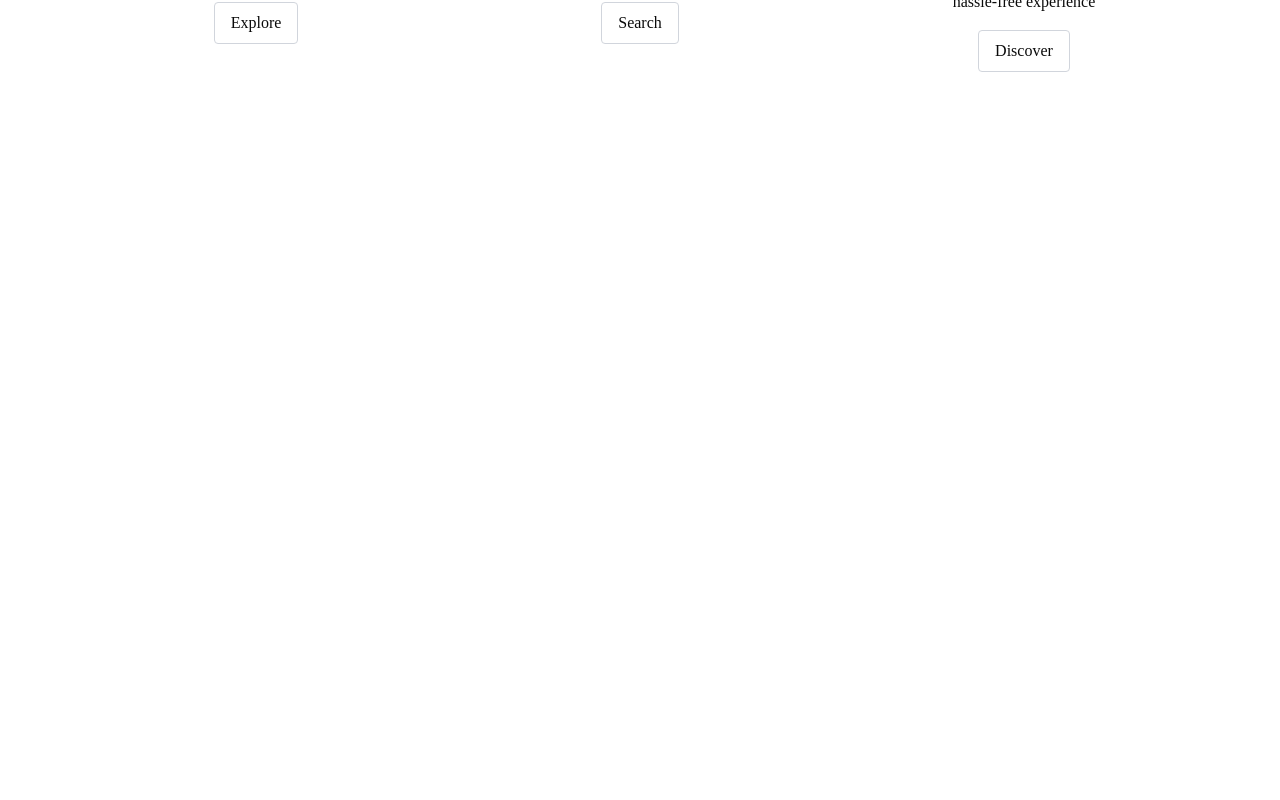
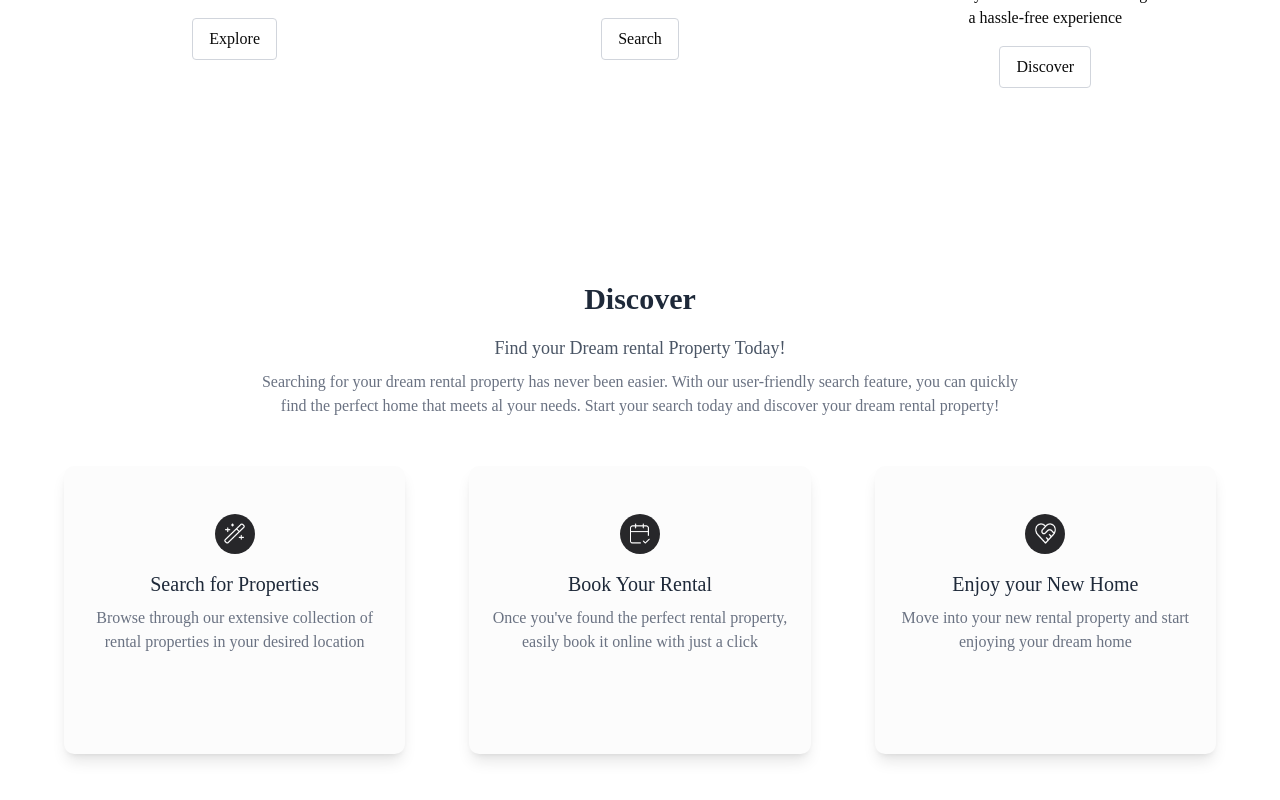
Before and after one commit to Tega96/fayhoo-haven, a Next.js app in the folder client/: page /landing in a window 1280 px wide. Shown: the part 1358-2158 px from the top of the page. Before the commit the page ends 1526 px from the top, so only its background shows below. Built offline with nearby package versions, Linux system fonts and the light colour scheme; no server answers.

Commit message:
Implement the discover section

```diff
--- /dev/null
+++ b/client/src/app/(nodashboard)/landing/DiscoverSection.tsx
@@ -0,0 +1,106 @@
+"use client"
+
+import { motion } from 'framer-motion';
+import Image from 'next/image';
+
+const containerVariants = {
+    hidden: {opacity: 0},
+    visible: {
+        opacity: 1,
+        y: 0,
+        transition: {
+            staggerChildren: 0.2
+        }
+    }
+}
+
+const itemVariants = {
+    hidden: {opacity: 0, y: 20},
+    visible: {opacity: 1, y: 0}
+}
+
+const DISCOVER = [
+    {
+        imageSrc: '/landing-icon-wand.png',
+        title: 'Search for Properties',
+        description: "Browse through our extensive collection of rental properties in your desired location"
+    },
+    {
+        imageSrc: '/landing-icon-calendar.png',
+        title: 'Book Your Rental',
+        description: "Once you've found the perfect rental property, easily book it online with just a click"
+    },
+    {
+        imageSrc: '/landing-icon-heart.png',
+        title: 'Enjoy your New Home',
+        description: "Move into your new rental property and start enjoying your dream home"
+    }
+
+]
+
+const DiscoverSection = () => {
+  return (
+    <motion.div
+        initial="hidden"
+        whileInView="visible"
+        viewport={{ once: true, amount: 0.8 }}
+        variants={{containerVariants}}
+        className='py-12 mb-16 bg-white'
+    >
+        <div className="max-w-6xl xl:max-w-7xl mx-auto px-6 sm:px-8 lg:px-12 xl:px-16">
+            <motion.div
+                variants={itemVariants}
+                className="my-12 text-center"
+            >
+                <h2 className="text-3xl font-semibold leading-tight text-gray-800">
+                    Discover
+                </h2>
+                <p className="mt-4 text-lg text-gray-600">
+                    Find your Dream rental Property Today!
+                </p>
+                <p className="mt-2 text-gray-500 max-w-3xl mx-auto">
+                    Searching for your dream rental property has never been easier.
+                    With our user-friendly search feature, you can quickly find the perfect
+                    home that meets al your needs. Start your search today and discover your dream rental property!
+                </p>
+            </motion.div>
+            <div className="grid grid-cols-1 md:grid-cols-3 gap-8 lg:gap-12 xl:gap-16">
+                {DISCOVER.map((card, index) => (
+                    <motion.div key={index} variants={itemVariants}>
+                        <DiscoverCard {...card}/>
+                    </motion.div>
+
+                ))}
+            </div>
+
+        </div>
+
+    </motion.div>
+  )
+}
+
+interface DiscoverCardProps {
+    imageSrc: string;
+    title: string;
+    description: string;
+}
+
+const DiscoverCard = ({imageSrc, title, description}: DiscoverCardProps) => {
+    return (
+        <div className="px-4 py-12 shadow-lg rounded-lg bg-primary-50 md:h-72 text-center">
+            <div className="bg-primary-700 p-[0.6rem] rounded-full mb-4 h-10 w-10 mx-auto">
+                <Image
+                    src={imageSrc}
+                    width={30}
+                    height={30}
+                    alt={title}
+                    className="w-full h-full"
+                />
+            </div>
+            <h3 className="text-xl font-medium text-gray-800 mt-4">{title}</h3>
+            <p className="mt-2 text-base text-gray-500">{description}</p>
+        </div>
+    )
+}
+
+export default DiscoverSection;
--- a/client/src/app/(nodashboard)/landing/FeatureSection.tsx
+++ b/client/src/app/(nodashboard)/landing/FeatureSection.tsx
@@ -25,7 +25,7 @@
   return (
     <motion.div
         initial="hidden"
-        whileInView={"visible"}
+        whileInView="visible"
         viewport={{ once: true }}
         variants={{containerVariants}}
         className='py-24 px-6 sm:px-8 lg:px-12 xl:px-16 bg-white'
@@ -37,8 +37,8 @@
             >
                 Quickly find the home you want using our effective search filters!
             </motion.h2>
-            <div className="grid grid-cols-1 md:grid-cols-3">
-                {[0,1,2].map((index) => (
+            <div className="grid grid-cols-1 md:grid-cols-3 gap-8 lg:gap-12 xl:gap-16">
+                {[0, 1, 2].map((index) => (
                     <motion.div key={index} variants={itemVariants}>
                         <FeatureCard
                             imageSrc={`/landing-search${3 - index}.png`}
@@ -57,7 +57,7 @@
 
                                 ][index]
                             }
-                            linkText={ ['Explore', "Search", 'Discover'][index]}
+                            linkText={['Explore', "Search", 'Discover'][index]}
                             linkHref={['/explore', '/search', '/discover'][index]}
                         />
                     </motion.div>
@@ -82,7 +82,7 @@
 const FeatureCard = ({imageSrc, title, description, linkText, linkHref}: FeatureCardProps) => {
     return (
         <div className="text-center">
-            <div className="p-4 rounded-xl h-48 flex justify-center items-center">
+            <div className="p-4 rounded-xl mb-4 flex justify-center items-center h-48">
                 <Image
                     src={imageSrc}
                     width={400}
@@ -96,10 +96,10 @@
             <Link
                 href={linkHref}
                 className="inline-block border border-gray-300 rounded px-4 py-2 hover:bg-gray-100"
+                scroll={false}
             >
                 {linkText}
             </Link>
-
         </div>
     )
 }
--- a/client/src/app/(nodashboard)/landing/page.tsx
+++ b/client/src/app/(nodashboard)/landing/page.tsx
@@ -1,11 +1,13 @@
 import HeroSection from "./HeroSection"
 import FeatureSection from './FeatureSection';
+import DiscoverSection from "./DiscoverSection";
 
 const page = () => {
   return (
     <div className="relative top-0 left-0">
       <HeroSection />
       <FeatureSection />
+      <DiscoverSection />
     </div>
   )
 }
```
